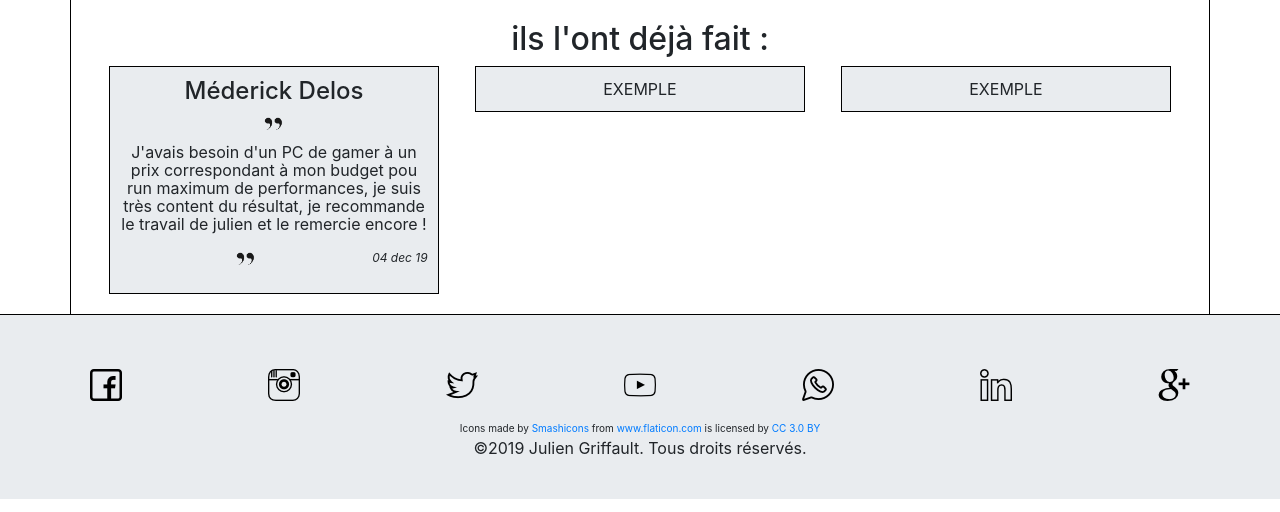
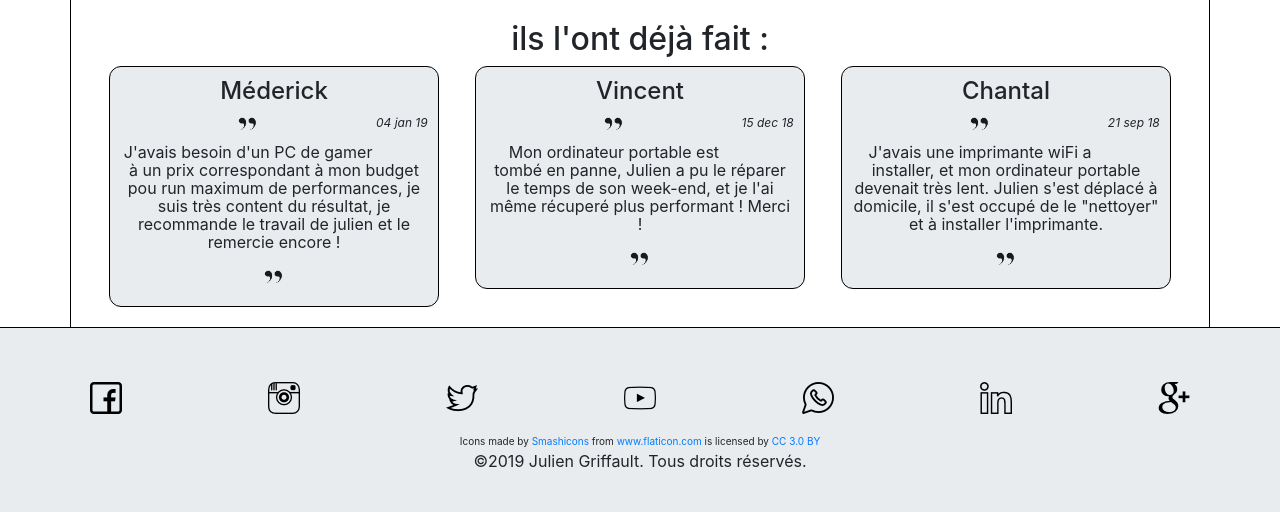
Before and after one commit to Ju2z4y/MyWebSitePhp, a PHP site: page /contact.php in a window 1280 px wide. Shown: the part 658-1170 px from the top of the page. Run offline with PHP 8.4, Linux system fonts and the light colour scheme.

Commit message:
MAJ contact

```diff
--- a/contact.php
+++ b/contact.php
@@ -43,16 +43,32 @@ require('includes/navbar.php');
         <h2>ils l'ont déjà fait : </h2>
         <div class="temoignagesList">
             <div class="temoignagesBox">
-                <h4>Méderick Delos</h4>
+                <h4>Méderick</h4>
                 <div class="temoignageText">
+                    <p class="temoignageDate">04 jan 19</p>
                     <img class="quote" src="images/quote12.png" width="20"/>
                     <p class="testouille">J'avais besoin d'un PC de gamer à un prix correspondant à mon budget pou run maximum de performances, je suis très content du résultat, je recommande le travail de julien et le remercie encore !</p>
                     <img class="quote" src="images/quote12.png" width="20"/>
-                    <p class="temoignageDate">04 dec 19</p>
                 </div>
             </div>
-            <div class="temoignagesBox">EXEMPLE</div>
-            <div class="temoignagesBox">EXEMPLE</div>
+            <div class="temoignagesBox">
+                <h4>Vincent</h4>
+                <div class="temoignageText">
+                    <p class="temoignageDate">15 dec 18</p>
+                    <img class="quote" src="images/quote12.png" width="20"/>
+                    <p class="testouille">Mon ordinateur portable est tombé en panne, Julien a pu le réparer le temps de son week-end, et je l'ai même récuperé plus performant ! Merci !</p>
+                    <img class="quote" src="images/quote12.png" width="20"/>
+                </div>
+            </div>
+            <div class="temoignagesBox">
+                <h4>Chantal</h4>
+                <div class="temoignageText">
+                    <p class="temoignageDate">21 sep 18</p>
+                    <img class="quote" src="images/quote12.png" width="20"/>
+                    <p class="testouille">J'avais une imprimante wiFi a installer, et mon ordinateur portable devenait très lent. Julien s'est déplacé à domicile, il s'est occupé de le "nettoyer" et à installer l'imprimante.</p>
+                    <img class="quote" src="images/quote12.png" width="20"/>
+                </div>
+            </div>
         </div>
     </div>
 </div>
--- a/style.css
+++ b/style.css
@@ -332,6 +332,7 @@ ul {
     border: solid black 1px;
     background-color: rgb(233,236,239);
     padding: 10px;
+    border-radius: 12px 12px 12px 12px;
 }
 
 .temoignageText {
@@ -388,6 +389,11 @@ window.scrollTop > x
         padding: 0px;
     }
 
+    .temoignagesBox {
+        width: 100%;
+        margin-bottom: 25px;
+    }
+
     .hardWareTitre h3{
         font-size: 18px;
     }
```
